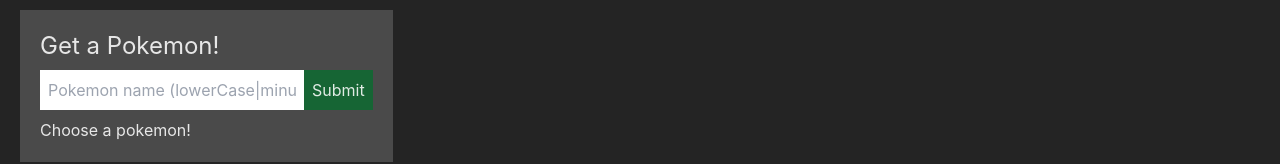
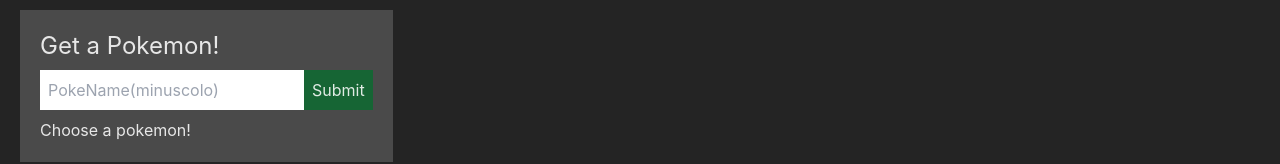
Before and after one commit to Cb040719/reduxToolkit_components, a React (Vite) app: page / in a window 1280 px wide. Shown: the part 578-742 px from the top of the page. Built offline with nearby package versions, Linux system fonts and the light colour scheme; no server answers.

Commit message:
placeholder again pt2

```diff
--- a/src/components/getAPokemon/GetAPokemon.jsx
+++ b/src/components/getAPokemon/GetAPokemon.jsx
@@ -19,7 +19,7 @@
 			>
 				<input
 					type="text"
-					placeholder="Pokemon name (lowerCase|minuscolo)"
+					placeholder="PokeName(minuscolo)"
 					className="outline-none p-2 my-2"
 				/>
 				<input
```
